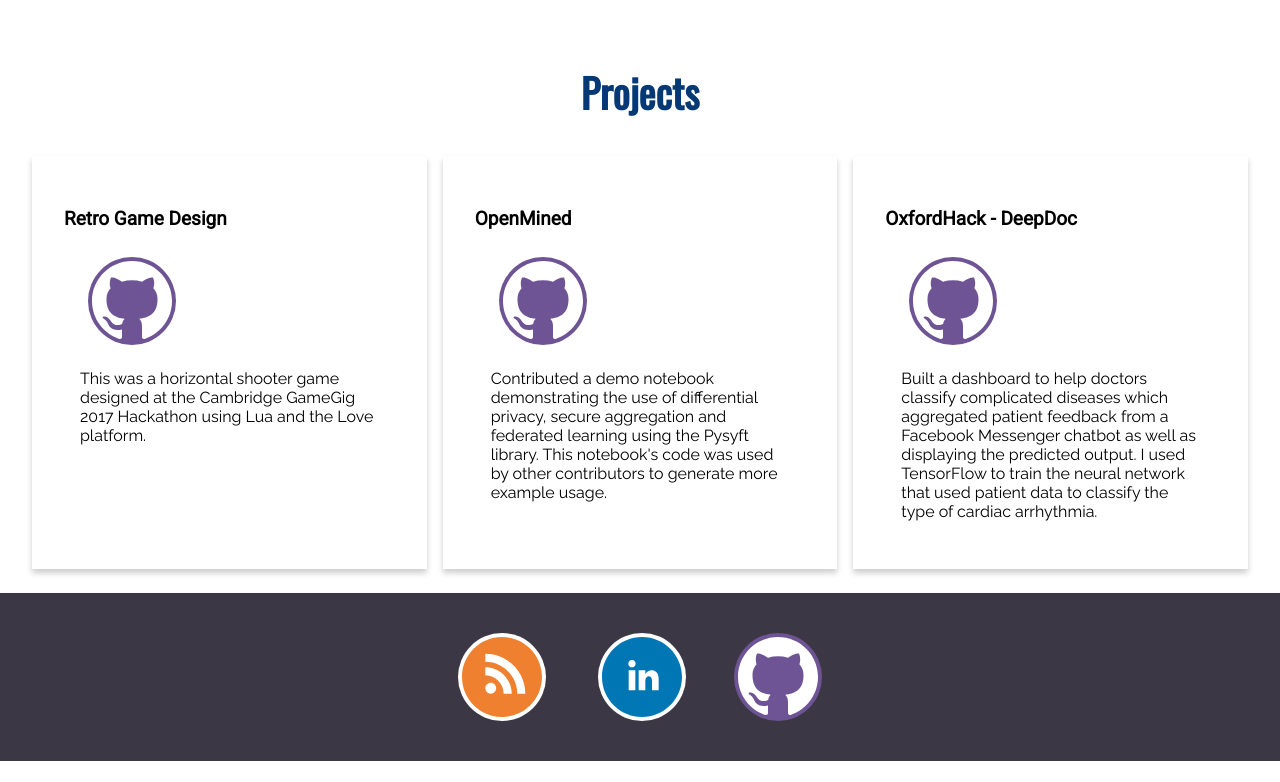
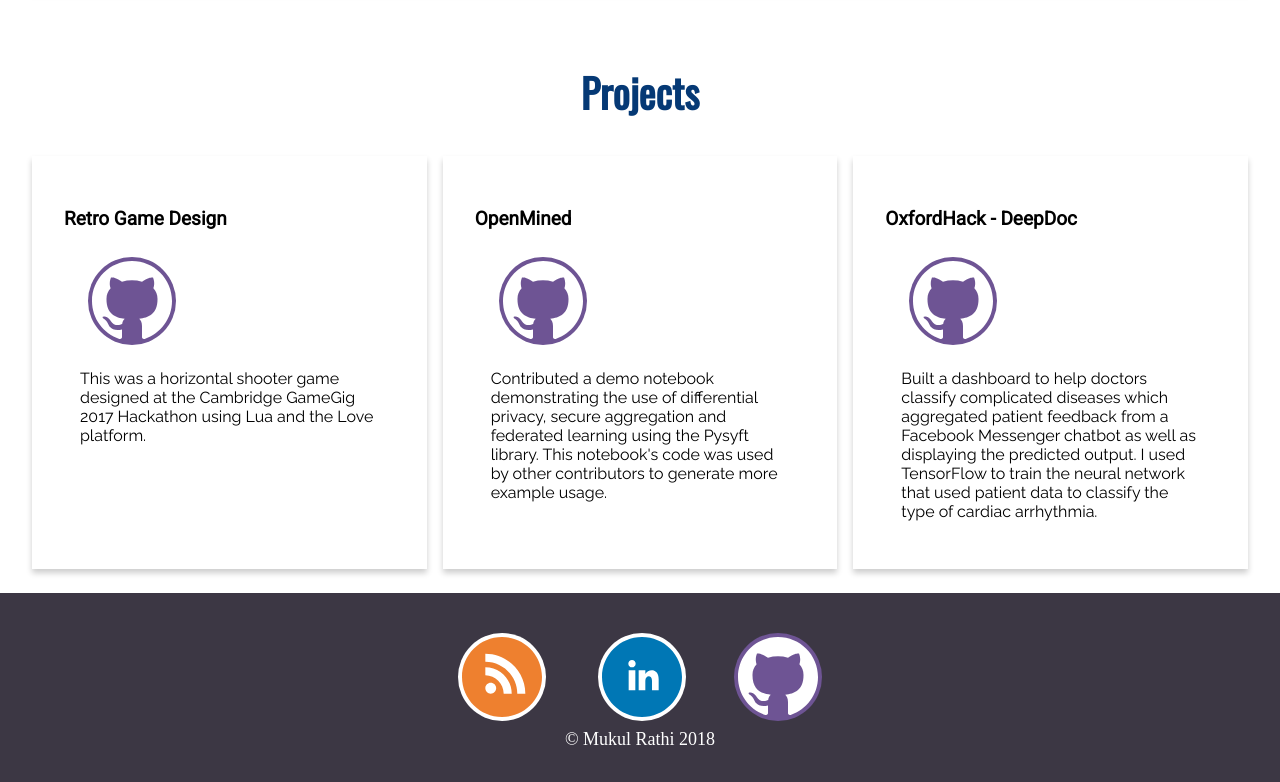
Before and after one commit to mukul-rathi/old-personal-website, a Gatsby site: page / in a window 1280 px wide. Shown: the part 2167-2949 px from the top of the page. Before the commit the page ends 2928 px from the top, so only its background shows below. Built offline with nearby package versions, Linux system fonts and the light colour scheme; Gatsby itself is replaced by a stand-in of ours.

Commit message:
Add copyright to footer

```diff
--- a/css/footer.module.css
+++ b/css/footer.module.css
@@ -6,3 +6,8 @@
     align-items: center;
     text-align: center;
 }
+.copyrightText{
+    margin-top: 2.5em;
+    color: white;
+    font-size: 18px;
+}
--- a/src/components/footer.js
+++ b/src/components/footer.js
@@ -1,14 +1,14 @@
 import React from 'react'
 import SocialButton from './social-button';
-//eslint-disable-next-line
 import styles from '../../css/footer.module.css'
 const Footer = ()=>{
     return(
         <footer>
-            <div>
+            <div className={styles.socialButton}>
             <SocialButton img='rss' href="feed.xml"/> <SocialButton href="https://www.linkedin.com/in/mukul-rathi-17230014a/" img="linkedIn"/>
             <SocialButton img='github' href="http://github.com/mukul-rathi" />
             </div>
+        <span className={styles.copyrightText}>© Mukul Rathi 2018 </span>
         </footer>
 
     );
```
